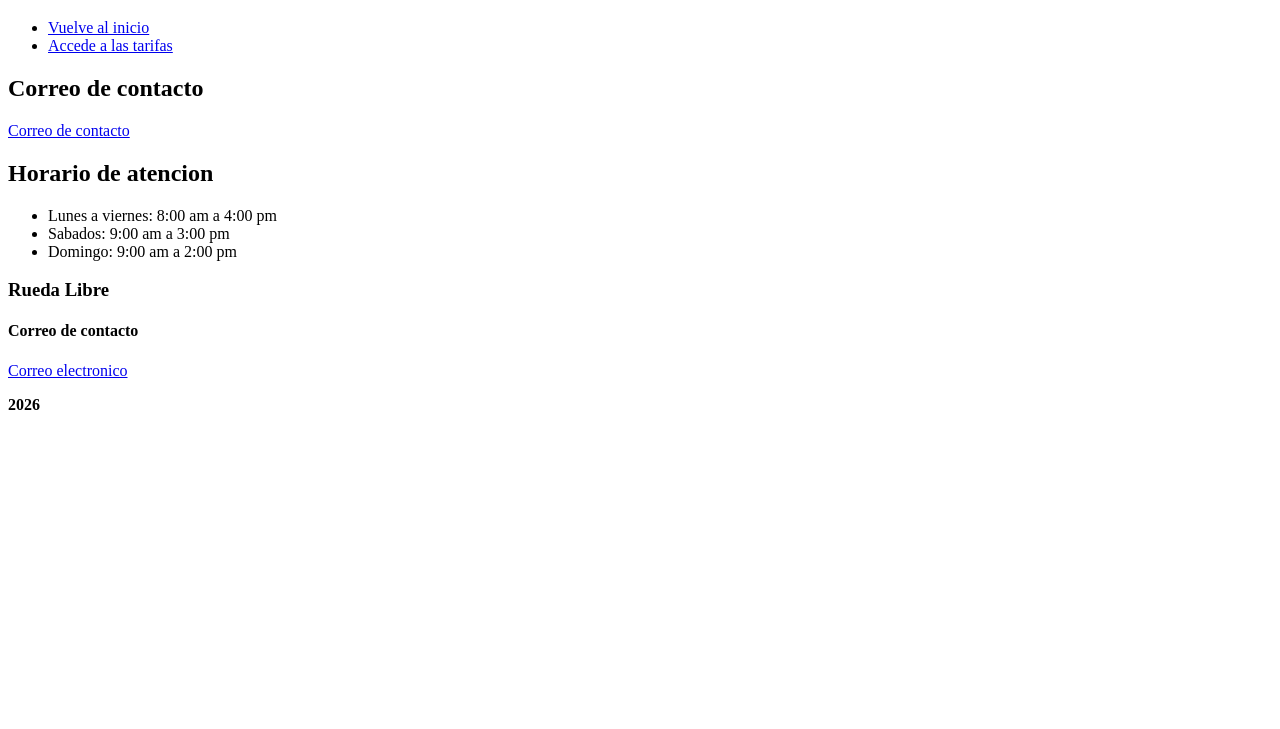
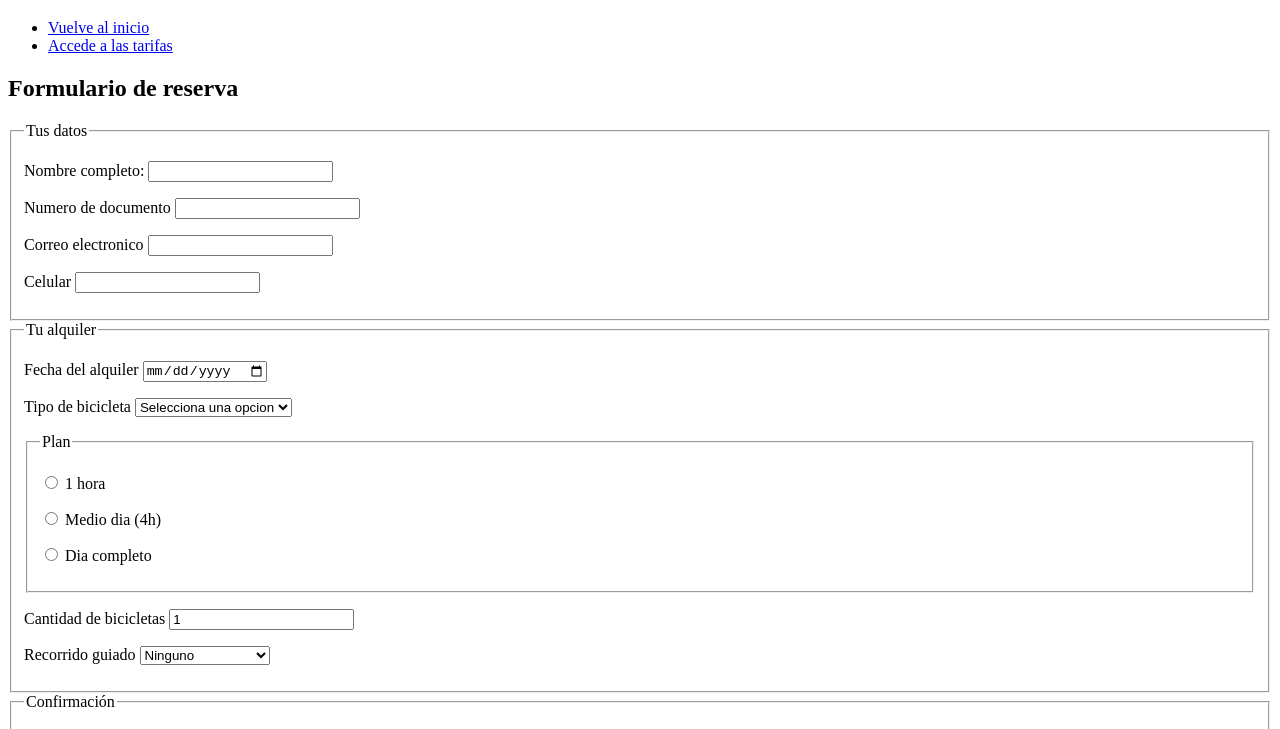
Before and after one commit to JuanmZapata210/HTML---CSS, a plain HTML site: page rueda-libre/Dia2/pages/reservas.html in a window 1280 px wide. Shown: the part 61-790 px from the top of the page. Drawn offline with Linux system fonts and the light colour scheme.

Commit message:
feat: formulario reserva listo

```diff
--- a/rueda-libre/Dia2/pages/reservas.html
+++ b/rueda-libre/Dia2/pages/reservas.html
@@ -18,6 +18,99 @@
         </nav>
     </header>
     <main>
+        <section>
+            <h2>Formulario de reserva</h2>
+            <form action="../index.html" method="post">
+                <fieldset>
+                    <legend>Tus datos</legend>
+                    <p>
+                        <label for="nombre">Nombre completo:</label>
+                        <input type="text" id="nombre" name="nombre" autocomplete="name" required>
+                    </p>
+                    <p>
+                        <label for="documento">Numero de documento</label>
+                        <input type="text" id="documento" name="documento" inputmode="numeric" required>
+                    </p>
+
+                    <p>
+                        <label for="correo">Correo electronico</label>
+                        <input type="email" id="correo" name="correo" autocomplete="email" required>
+                    </p>
+
+                    <p>
+                        <label for="celular">Celular</label>
+                        <input type="tel" id="celular" name="celular" autocomplete="tel" required>
+                    </p>
+
+                </fieldset>
+
+                <fieldset>
+                    <legend>Tu alquiler</legend>
+
+                    <p>
+                        <label for="fecha">Fecha del alquiler</label>
+                        <input type="date" id="fecha" name="fecha" required>
+                    </p>
+
+                    <p>
+                        <label for="tipo">Tipo de bicicleta</label>
+                        <select id="tipo" name="tipo_bicicleta" required>
+                            <option value="">Selecciona una opcion</option>
+                            <option value="urbana">Urbana</option>
+                            <option value="montana">Montaña</option>
+                            <option value="electrica">Electrica</option>
+                        </select>
+                    </p>
+
+                    <fieldset>
+                        <legend>Plan</legend>
+                        <p>
+                            <input type="radio" id="plan-hora" name="plan" value="1-hora" required>
+                            <label for="plan-hora">1 hora</label>
+                        </p>
+                        <p>
+                            <input type="radio" id="plan-medio" name="plan" value="medio-dia" required>
+                            <label for="plan-medio">Medio dia (4h)</label>
+                        </p>
+                        <p>
+                            <input type="radio" id="plan-dia" name="plan" value="dia-completo" required>
+                            <label for="plan-dia">Dia completo</label>
+                        </p>
+                    </fieldset>
+
+                    <p>
+                        <label for="cantidad">Cantidad de bicicletas</label>
+                        <input type="number" id="cantidad" name="cantidad" min="1" value="1" required>
+                    </p>
+
+                    <p>
+                        <label for="recorrido">Recorrido guiado</label>
+                        <select id="recorrido" name="recorrido">
+                            <option value="ninguno">Ninguno</option>
+                            <option value="rio-y-parques">Rio y Parques</option>
+                            <option value="sabores-de-barrio">Sabores de Barrio</option>
+                            <option value="reto-las-palmas">Reto Las Palmas</option>
+                        </select>
+                    </p>
+                </fieldset>
+
+                <fieldset>
+                    <legend>Confirmación</legend>
+
+                    <p>
+                        <label for="comentarios">Comentarios</label><br>
+                        <textarea id="comentarios" name="comentarios" rows="4" cols="40"></textarea>
+                    </p>
+
+                    <p>
+                        <input type="checkbox" id="politicas" name="politicas" value="aceptadas" required>
+                        <label for="politicas">Acepto las politicas de alquiler</label>
+                    </p>
+                </fieldset>
+
+                <button type="submit">Enviar reserva</button>
+            </form>
+        </section>
         <section>
             <h2>Correo de contacto</h2>
             <a href="mailto:correo.hola@ruedalibre.example">Correo de contacto</a>
```
